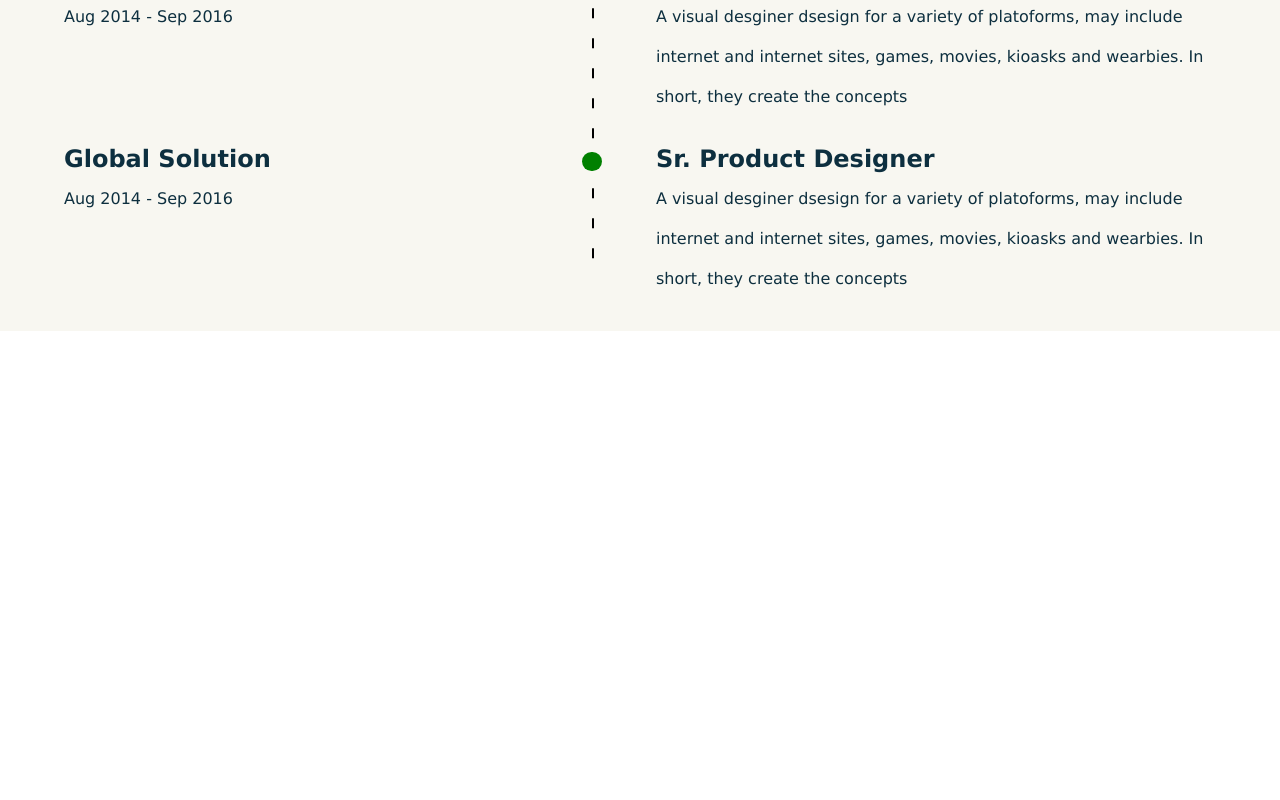
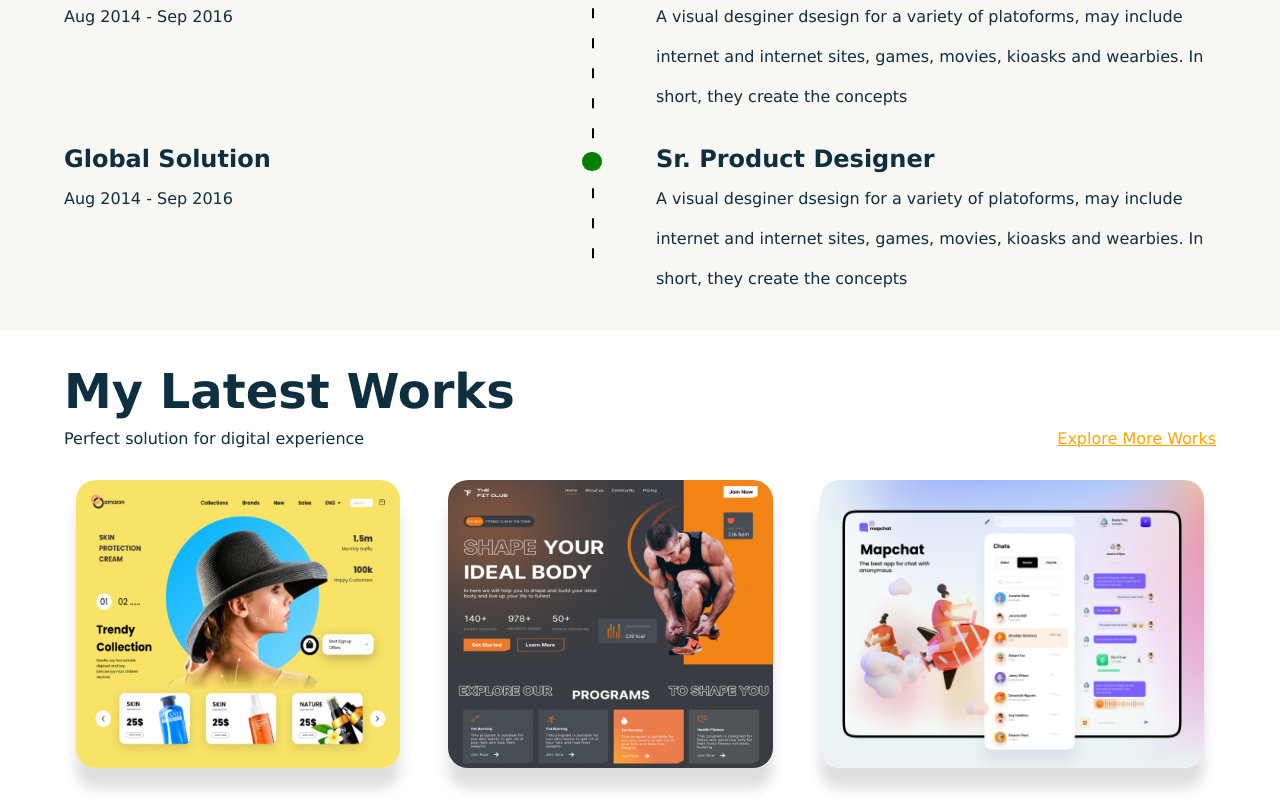
Before and after one commit to Makima00/Portfolio, a React (Vite) app: page / in a window 1280 px wide. Shown: the part 1480-2280 px from the top of the page. Before the commit the page ends 1811 px from the top, so only its background shows below. Built offline with nearby package versions, Linux system fonts and the light colour scheme.

Commit message:
Portfolio section

```diff
--- a/src/App.jsx
+++ b/src/App.jsx
@@ -1,6 +1,7 @@
 import Experties from "./components/Experties/Experties";
 import Header from "./components/Header/Header";
 import Hero from "./components/Hero/Hero";
+import Portfolio from "./components/Portfolio/Portfolio";
 import Works from "./components/Works/Works";
 import css from './styles/app.module.scss';
 
@@ -11,6 +12,7 @@
       <Hero />
       <Experties />
       <Works />
+      <Portfolio />
     </div>
   );
 };
--- a/src/components/Header/Header.jsx
+++ b/src/components/Header/Header.jsx
@@ -48,7 +48,7 @@
         </div>
 
       </div>
-    </motion.div>
+    </motion.div >
   )
 }
 
--- a/src/components/Header/Header.module.scss
+++ b/src/components/Header/Header.module.scss
@@ -13,7 +13,6 @@
         position: relative;
         justify-content: space-between;
         font-weight: 500;
-    }
 
         .name {
             font-size: 1.5rem;
@@ -41,8 +40,6 @@
                 align-items: flex-start;
                 justify-content: flex-end;
                 box-shadow: 0px 4px 4px rgba(0, 0, 0, 0.05);
-
-
             }
 
             text-transform: uppercase;
@@ -76,4 +73,11 @@
             }
         }
 
+        .menuIcon {
+            @media (min-width: $sm) {
+                display: none;
             }
+        }
+    }
+
+}
--- /dev/null
+++ b/src/components/Portfolio/Portfolio.jsx
@@ -0,0 +1,40 @@
+import { motion } from 'framer-motion';
+import React from 'react'
+import { fadeIn, staggerContainer } from '../../utils/motion';
+import css from './Portfolio.module.scss';
+const Portfolio = () => {
+    return (
+        <motion.section
+            variants={staggerContainer}
+            initial="hidden"
+            whileInView="show"
+            viewport={{ once: false, amount: 0.25 }}
+            className={`paddings ${css.wrapper}`}>
+            <div className={`flexCenter innerWidth ${css.container}`}>
+                <div className={`flexCenter ${css.heading}`}>
+                    <div>
+                        <span className="primaryText">My Latest Works</span>
+                        <p style={{ marginTop: "10px" }}>Perfect solution for digital experience</p>
+                    </div>
+                    <span>Explore More Works</span>
+                </div>
+
+                {/* Images */}
+                <div className={`flexCenter ${css.showCase}`}>
+                    <motion.img
+                        variants={fadeIn("up", "tween", 0.5, 0.6)}
+                        src="./showCase1.png" alt="project" />
+                    <motion.img
+                        variants={fadeIn("up", "tween", 0.7, 0.6)}
+                        src="./showCase2.png" alt="project" />
+                    <motion.img
+                        variants={fadeIn("up", "tween", 0.9, 0.6)}
+                        src="./showCase3.png" alt="project" />
+                </div>
+
+            </div>
+        </motion.section >
+    )
+}
+
+export default Portfolio
--- /dev/null
+++ b/src/components/Portfolio/Portfolio.module.scss
@@ -0,0 +1,44 @@
+@import '../../styles/contants.scss';
+
+.wrapper {
+    background: white;
+    overflow: hidden;
+
+    .container {
+        flex-direction: column;
+        gap: 2rem;
+
+        .heading {
+            width: 100%;
+            justify-content: space-between;
+            align-items: flex-end;
+            flex-wrap: wrap;
+
+            >:nth-child(2) {
+                text-decoration: underline;
+                color: orange;
+                cursor: pointer;
+            }
+        }
+
+        .showCase {
+            width: 100%;
+            gap: 1.5rem;
+            justify-content: space-around;
+            flex-wrap: wrap;
+
+            >img {
+                @media (max-width: $sm) {
+                    width: 100%;
+                }
+
+                border-radius: 20px;
+                max-width:25rem;
+                max-height: 18rem;
+                box-shadow: 0px 21px 13px rgba(0, 0, 0, 13%);
+                cursor: pointer;
+            }
+        }
+    }
+
+}
```
Lines whose indentation alone changed are shown as unchanged.
